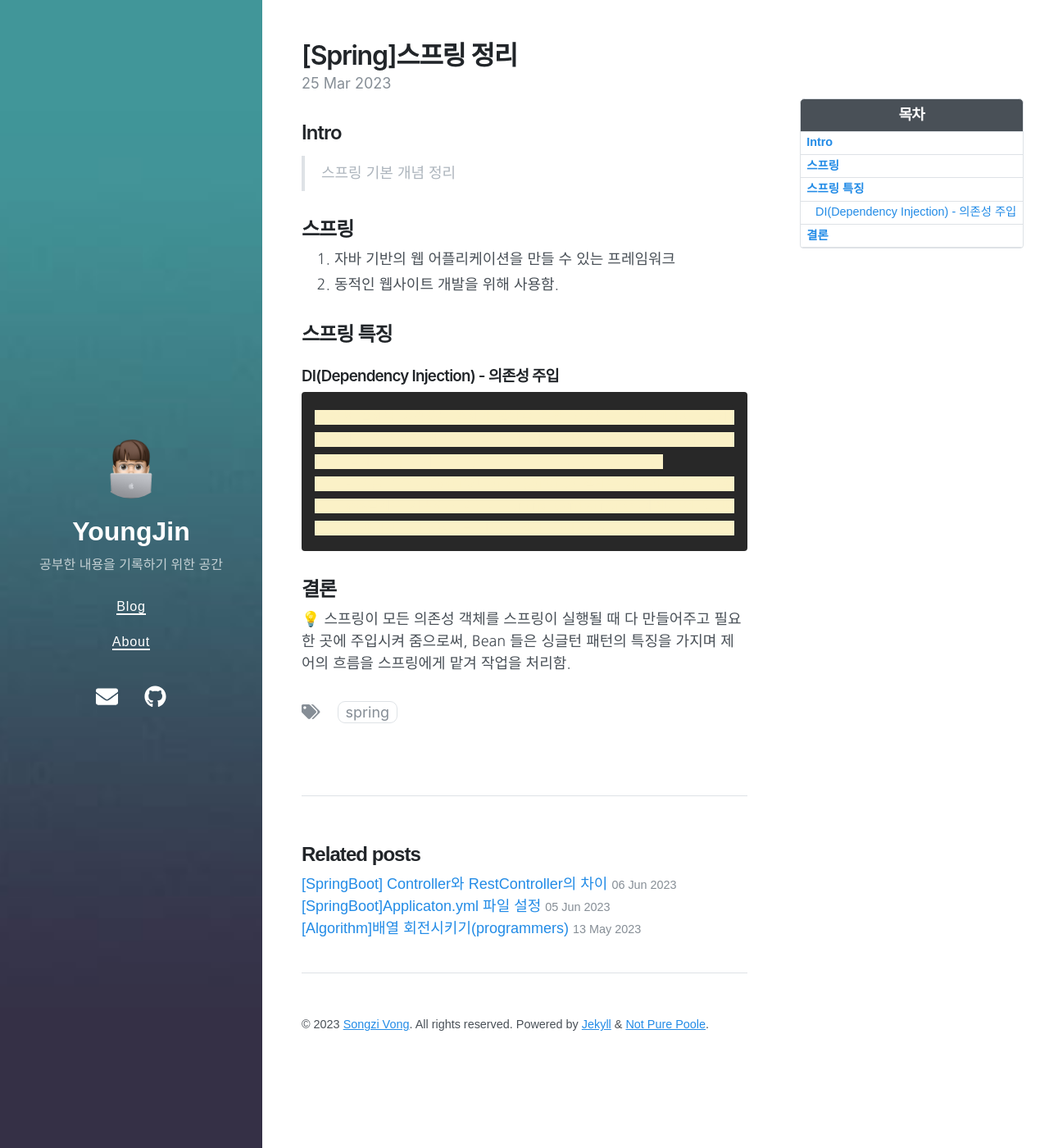
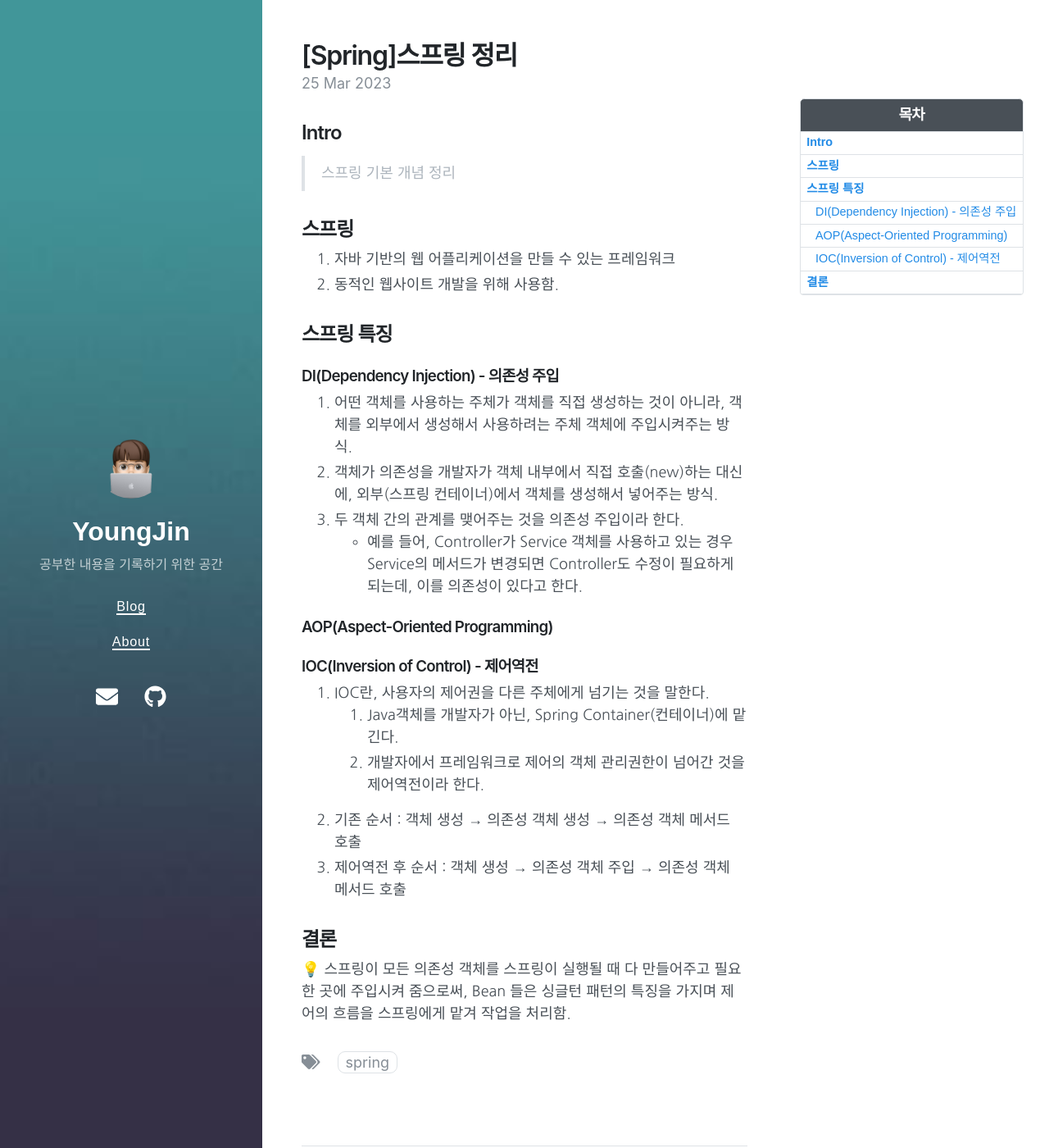
Before and after one commit to parkyoungjiin/parkyoungjiin.github.io, a Jekyll site: the page built from _posts/2023-03-25-스프링.md, in a window 1280 px wide and 1400 px high. Shown: the whole window at 82% size. Built offline with Jekyll 4.4.1, drawn with Linux system fonts in a browser that asks for light colours; nearby versions of some CDN libraries; part of the change alters nothing that is shown.

Commit message:
Update 2023-03-25-스프링.md

```diff
--- a/_posts/2023-03-25-스프링.md
+++ b/_posts/2023-03-25-스프링.md
@@ -18,11 +18,13 @@ toc_label: "스프링"
 
 ## 스프링 특징
 ### DI(Dependency Injection) - 의존성 주입
-    - 어떤 객체를 사용하는 주체가 객체를 직접 생성하는 것이 아니라, 객체를 외부에서 생성해서 사용하려는 주체 객체에 주입시켜주는 방식.
-    - 객체가 의존성을 개발자가 객체 내부에서 직접 호출(new)하는 대신에, 외부(스프링 컨테이너)에서 객체를 생성해서 넣어주는 방식.
-    - 두 객체 간의 관계를 맺어주는 것을 의존성 주입이라 한다.
-        - 예를 들어, Controller가 Service 객체를 사용하고 있는 경우 Service의 메서드가 변경되면 Controller도 수정이 필요하게 되는데, 이를 의존성이 있다고 한다.
+1. 어떤 객체를 사용하는 주체가 객체를 직접 생성하는 것이 아니라, 객체를 외부에서 생성해서 사용하려는 주체 객체에 주입시켜주는 방식.
+2. 객체가 의존성을 개발자가 객체 내부에서 직접 호출(new)하는 대신에, 외부(스프링 컨테이너)에서 객체를 생성해서 넣어주는 방식.
+3. 두 객체 간의 관계를 맺어주는 것을 의존성 주입이라 한다.
+    - 예를 들어, Controller가 Service 객체를 사용하고 있는 경우 Service의 메서드가 변경되면 Controller도 수정이 필요하게 되는데, 이를 의존성이 있다고 한다.
+
 ###  AOP(Aspect-Oriented Programming)
+
 ###  IOC(Inversion of Control) - 제어역전
 1. IOC란, 사용자의 제어권을 다른 주체에게 넘기는 것을 말한다.
     1. Java객체를 개발자가 아닌, Spring Container(컨테이너)에 맡긴다.
```
